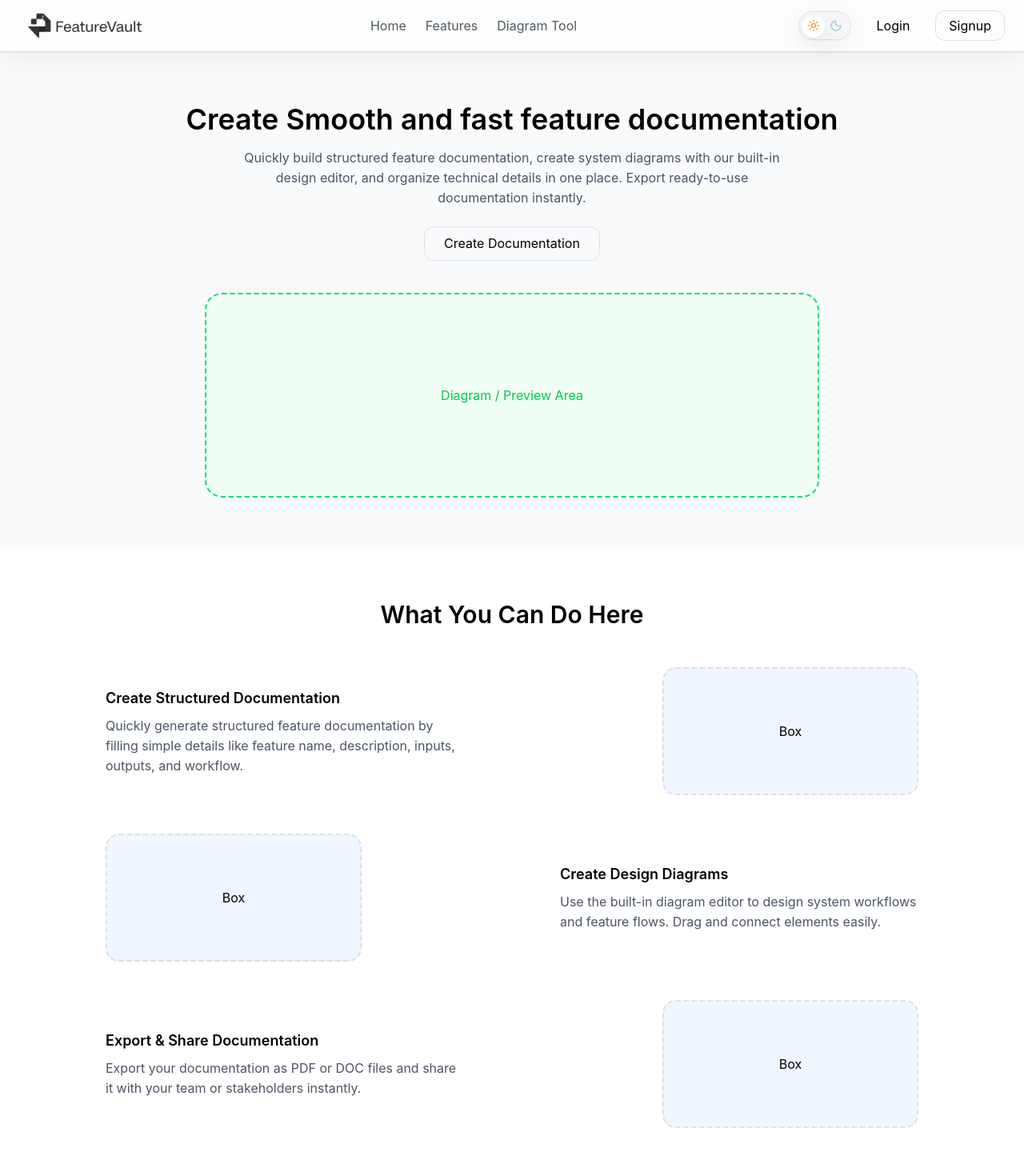
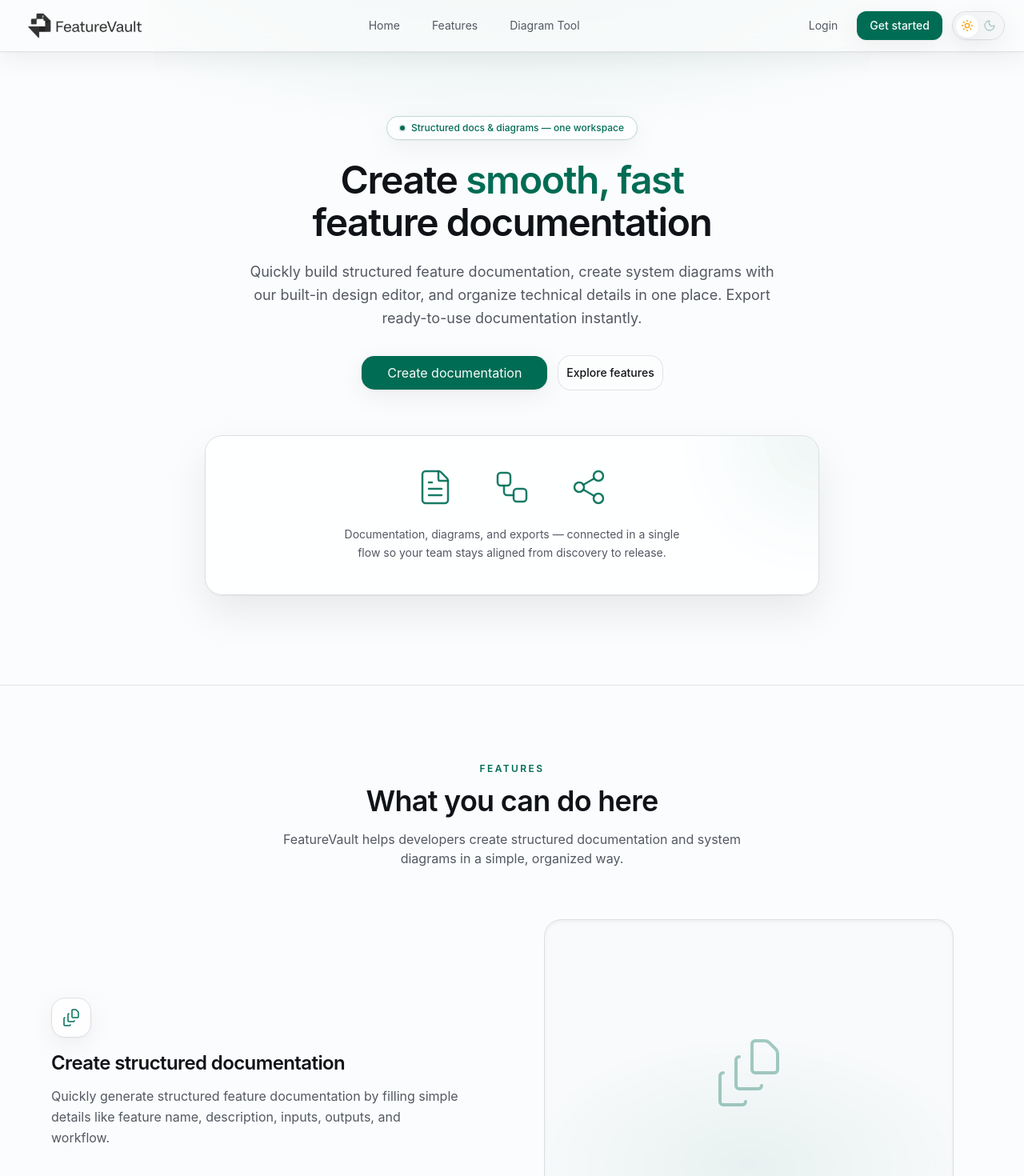
Before and after one commit to DishaKD21/FeatureVault, a Next.js app in the folder frontend/: page / in a window 1280 px wide. Shown: the top 1470 px of the page at 80% size. Built offline with nearby package versions, Linux system fonts and the light colour scheme; no server answers.

Commit message:
added home page ui

```diff
--- a/frontend/src/components/navbar/Navbar.jsx
+++ b/frontend/src/components/navbar/Navbar.jsx
@@ -46,59 +46,68 @@
   };
 
   return (
-    <nav className="flex items-center justify-between border-b border-border bg-background/80 px-6 py-3 shadow-fv-soft backdrop-blur-md supports-[backdrop-filter]:bg-background/70">
+    <nav className="sticky top-0 z-50 flex items-center justify-between gap-3 border-b border-border/80 bg-background/85 px-4 py-3 shadow-fv-soft backdrop-blur-[var(--fv-header-blur)] supports-[backdrop-filter]:bg-background/70 sm:gap-4 sm:px-6">
       <ThemeLogo priority />
 
-      <div className="flex items-center gap-6 text-muted-foreground">
-        <Link href="/" className="transition hover:text-foreground">
+      <div className="flex min-w-0 flex-1 items-center justify-center gap-2 overflow-x-auto text-xs text-muted-foreground sm:gap-6 sm:text-sm">
+        <Link href="/" className="shrink-0 rounded-lg px-2 py-1.5 transition hover:bg-accent/80 hover:text-foreground">
           Home
         </Link>
-        <Link href="/#features" className="transition hover:text-foreground">
+        <Link href="/#features" className="shrink-0 rounded-lg px-2 py-1.5 transition hover:bg-accent/80 hover:text-foreground">
           Features
         </Link>
         <button
           type="button"
           disabled={redirectingTo === "/diagram-editor"}
           onClick={() => goProtected("/diagram-editor")}
-          className="transition hover:text-foreground disabled:cursor-wait disabled:opacity-50"
+          className="shrink-0 rounded-lg px-2 py-1.5 transition hover:bg-accent/80 hover:text-foreground disabled:cursor-wait disabled:opacity-50"
         >
-          Diagram Tool
+          <span className="hidden sm:inline">Diagram Tool</span>
+          <span className="sm:hidden">Diagram</span>
         </button>
       </div>
 
-      <div className="flex items-center gap-3 sm:gap-4">
-        <ThemeToggle />
+      <div className="flex shrink-0 items-center gap-2 sm:gap-3">
         {checkingAuth ? (
-          <span className="text-sm text-muted-foreground">Checking...</span>
+          <span className="hidden text-sm text-muted-foreground sm:inline">Checking...</span>
         ) : !authenticated ? (
           <>
-            <Link href="/login" className="rounded-lg px-4 py-1.5 transition hover:bg-accent">
+            <Link
+              href="/login"
+              className="hidden rounded-lg px-3 py-2 text-sm text-muted-foreground transition hover:bg-accent/80 hover:text-foreground sm:inline-flex"
+            >
               Login
             </Link>
-            <Link href="/register" className="rounded-lg border border-border px-4 py-1.5 transition hover:bg-accent">
-              Signup
+            <Link
+              href="/register"
+              className="rounded-lg bg-primary px-3 py-2 text-sm font-medium text-primary-foreground shadow-fv-soft transition hover:bg-primary/90 sm:px-4"
+            >
+              Get started
             </Link>
           </>
         ) : (
           <>
-            {userLabel && <span className="hidden text-sm text-muted-foreground sm:inline">{userLabel}</span>}
+            {userLabel && (
+              <span className="hidden max-w-[7rem] truncate text-sm text-muted-foreground lg:inline xl:max-w-[10rem]">{userLabel}</span>
+            )}
             <button
               type="button"
               disabled={redirectingTo === "/dashboard"}
               onClick={() => goProtected("/dashboard")}
-              className="font-medium text-primary transition hover:text-foreground disabled:cursor-wait disabled:opacity-50"
+              className="rounded-lg px-2 py-2 text-sm font-medium text-primary transition hover:bg-accent/80 hover:text-foreground disabled:cursor-wait disabled:opacity-50 sm:px-3"
             >
               Dashboard
             </button>
             <button
               type="button"
               onClick={logout}
-              className="rounded-lg border border-destructive/25 px-3 py-1.5 text-sm text-destructive transition-colors hover:bg-destructive/10"
+              className="rounded-lg border border-destructive/25 px-2 py-2 text-sm text-destructive transition-colors hover:bg-destructive/10 sm:px-3"
             >
               Logout
             </button>
           </>
         )}
+        <ThemeToggle />
       </div>
     </nav>
   );
--- a/frontend/src/modules/homepage/HomePage.jsx
+++ b/frontend/src/modules/homepage/HomePage.jsx
@@ -1,19 +1,22 @@
-import React from 'react'
-import Hero from './hero-section/Hero';
-import Feature from './features/Feature';
-import GetStarted from './get-started/GetStarted';
-import Navbar from '@/components/navbar/Navbar';
-import Footer from '@/components/footer/Footer';
+import React from "react";
+import Hero from "./hero-section/Hero";
+import Feature from "./features/Feature";
+import GetStarted from "./get-started/GetStarted";
+import Navbar from "@/components/navbar/Navbar";
+import Footer from "@/components/footer/Footer";
+
 const HomePage = () => {
   return (
-    <>
-    <Navbar/>
-     <Hero/>
-    <Feature/>
-    <GetStarted/>
-    <Footer/>
-    </>
-  )
-}
+    <div className="min-h-screen bg-background text-foreground antialiased">
+      <Navbar />
+      <main>
+        <Hero />
+        <Feature />
+        <GetStarted />
+      </main>
+      <Footer />
+    </div>
+  );
+};
 
 export default HomePage;
--- a/frontend/src/modules/homepage/features/Feature.jsx
+++ b/frontend/src/modules/homepage/features/Feature.jsx
@@ -1,75 +1,113 @@
-import React from "react";
+"use client";
+
+import React, { useState } from "react";
+import { useRouter } from "next/navigation";
+import { FileStack, GitBranch, Download, Loader2 } from "lucide-react";
+import { isAuthenticated, saveRedirectPath } from "@/components/auth/useAuth";
+import { Button } from "@/components/ui/button";
+import { cn } from "@/lib/utils";
+
+const blocks = [
+  {
+    title: "Create structured documentation",
+    body: "Quickly generate structured feature documentation by filling simple details like feature name, description, inputs, outputs, and workflow.",
+    icon: FileStack,
+  },
+  {
+    title: "Create design diagrams",
+    body: "Use the built-in diagram editor to design system workflows and feature flows. Drag and connect elements easily.",
+    icon: GitBranch,
+  },
+  {
+    title: "Export & share documentation",
+    body: "Export your documentation as PDF or DOC files and share it with your team or stakeholders instantly.",
+    icon: Download,
+  },
+];
 
 const Feature = () => {
+  const router = useRouter();
+  const [redirecting, setRedirecting] = useState(false);
+
+  const handleStartCreating = () => {
+    setRedirecting(true);
+    if (!isAuthenticated()) {
+      saveRedirectPath("/create-doc");
+      router.push("/login");
+      return;
+    }
+    router.push("/create-doc");
+  };
+
   return (
-    <section id="features" className="px-6 py-16 bg-white text-center">
+    <section id="features" className="scroll-mt-24 px-4 py-20 sm:px-6 sm:py-24">
+      <div className="mx-auto max-w-6xl">
+        <p className="text-center text-xs font-semibold uppercase tracking-[0.2em] text-primary">Features</p>
+        <h2 className="mx-auto mt-3 max-w-2xl text-balance text-center text-3xl font-semibold tracking-[-0.02em] text-foreground sm:text-4xl">
+          What you can do here
+        </h2>
+        <p className="mx-auto mt-4 max-w-xl text-center text-sm text-muted-foreground sm:text-base">
+          FeatureVault helps developers create structured documentation and system diagrams in a simple, organized way.
+        </p>
 
-      {/* Title */}
-      <h2 className="text-3xl font-semibold mb-12">
-        What You Can Do Here
-      </h2>
+        <div className="mt-16 space-y-16 md:space-y-24">
+          {blocks.map((item, i) => {
+            const Icon = item.icon;
+            const flip = i % 2 === 1;
+            return (
+              <div key={item.title} className="grid items-center gap-10 md:grid-cols-2 md:gap-14 lg:gap-20">
+                <div className={cn("w-full max-w-lg text-left", flip && "md:order-2")}>
+                  <div className="mb-4 inline-flex rounded-xl border border-border bg-card/80 p-3 text-primary shadow-fv-soft transition hover:border-primary/25">
+                    <Icon className="size-6" strokeWidth={1.5} aria-hidden />
+                  </div>
+                  <h3 className="text-xl font-semibold tracking-tight text-foreground sm:text-2xl">{item.title}</h3>
+                  <p className="mt-3 text-sm leading-relaxed text-muted-foreground sm:text-base">{item.body}</p>
+                </div>
 
-      {/* Feature 1 */}
-      <div className="flex flex-col md:flex-row items-center justify-around gap-8 mb-12">
-        <div className="text-left max-w-md">
-          <h3 className="font-semibold text-lg mb-2">
-            Create Structured Documentation
-          </h3>
-          <p className="text-gray-600">
-            Quickly generate structured feature documentation by filling simple
-            details like feature name, description, inputs, outputs, and workflow.
-          </p>
+                <div
+                  className={cn(
+                    "relative flex aspect-[4/3] w-full max-w-lg items-center justify-center overflow-hidden rounded-2xl border border-border bg-muted/25 shadow-inner transition hover:border-primary/20 dark:bg-card/40",
+                    flip && "md:order-1",
+                  )}
+                >
+                  <div
+                    className="pointer-events-none absolute inset-0 opacity-[0.35] dark:opacity-25"
+                    style={{
+                      background:
+                        "radial-gradient(ellipse 80% 60% at 50% 80%, color-mix(in oklch, var(--primary), transparent 82%), transparent 70%)",
+                    }}
+                    aria-hidden
+                  />
+                  <Icon className="relative size-20 text-primary/35 sm:size-24" strokeWidth={1} aria-hidden />
+                </div>
+              </div>
+            );
+          })}
         </div>
 
-        <div className="w-full md:w-80 h-40 border-2 border-dashed rounded-xl bg-blue-50 flex items-center justify-center">
-          Box
+        <div className="fv-home-section-muted mt-24 rounded-2xl border border-border px-6 py-12 text-center shadow-fv-soft sm:mt-28 sm:px-10 sm:py-16">
+          <h2 className="text-2xl font-semibold tracking-tight text-foreground sm:text-3xl">Build better feature documentation</h2>
+          <p className="mx-auto mt-4 max-w-2xl text-sm leading-relaxed text-muted-foreground sm:text-base">
+            FeatureVault helps developers create structured documentation and system diagrams in a simple and organized way.
+          </p>
+          <Button
+            type="button"
+            size="lg"
+            disabled={redirecting}
+            onClick={handleStartCreating}
+            className="mt-8 h-11 min-w-[240px] rounded-xl px-8 text-sm font-medium shadow-fv-soft"
+          >
+            {redirecting ? (
+              <>
+                <Loader2 className="mr-2 size-4 animate-spin" />
+                Redirecting...
+              </>
+            ) : (
+              "Start creating documentation"
+            )}
+          </Button>
         </div>
       </div>
-
-      {/* Feature 2 */}
-      <div className="flex flex-col md:flex-row items-center justify-around gap-8 mb-12">
-
-        <div className="w-full md:w-80 h-40 border-2 border-dashed rounded-xl bg-blue-50 flex items-center justify-center">
-          Box
-        </div>
-
-        <div className="text-left max-w-md">
-          <h3 className="font-semibold text-lg mb-2">
-            Create Design Diagrams
-          </h3>
-          <p className="text-gray-600">
-            Use the built-in diagram editor to design system workflows and feature
-            flows. Drag and connect elements easily.
-          </p>
-        </div>
-      </div>
-
-      {/* Feature 3 */}
-      <div className="flex flex-col md:flex-row items-center justify-around gap-8 mb-12">
-        <div className="text-left max-w-md">
-          <h3 className="font-semibold text-lg mb-2">
-            Export & Share Documentation
-          </h3>
-          <p className="text-gray-600">
-            Export your documentation as PDF or DOC files and share it with your
-            team or stakeholders instantly.
-          </p>
-        </div>
-
-        <div className="w-full md:w-80 h-40 border-2 border-dashed rounded-xl bg-blue-50 flex items-center justify-center">
-          Box
-        </div>
-      </div>
-
-      {/* Bottom Text */}
-      <h2 className="text-2xl font-semibold mt-16 mb-4">
-        Build Better Feature Documentation
-      </h2>
-      <p className="text-gray-600 max-w-2xl mx-auto">
-        FeatureVault helps developers create structured documentation and system
-        diagrams in a simple and organized way.
-      </p>
-
     </section>
   );
 };
--- a/frontend/src/modules/homepage/hero-section/Hero.jsx
+++ b/frontend/src/modules/homepage/hero-section/Hero.jsx
@@ -1,8 +1,12 @@
 "use client";
 
 import React, { useState } from "react";
+import Link from "next/link";
 import { useRouter } from "next/navigation";
+import { Loader2, FileText, Share2, Workflow } from "lucide-react";
 import { isAuthenticated, saveRedirectPath } from "@/components/auth/useAuth";
+import { Button } from "@/components/ui/button";
+import { cn } from "@/lib/utils";
 
 const Hero = () => {
   const router = useRouter();
@@ -21,28 +25,70 @@
   };
 
   return (
-    <section className="flex flex-col items-center bg-gray-50 px-6 py-16 text-center">
-      <h1 className="mb-4 text-3xl font-semibold md:text-4xl">
-        Create Smooth and fast feature documentation
+    <section className="fv-home-hero-wrap border-b border-border/80 bg-background px-4 pb-20 pt-12 sm:px-6 sm:pb-28 sm:pt-16 md:pt-20">
+      <div className="fv-home-hero-inner mx-auto flex max-w-4xl flex-col items-center text-center">
+        <p
+          className={cn(
+            "mb-6 inline-flex items-center gap-2 rounded-full border border-primary/25 bg-card/80 px-4 py-1.5 text-xs font-medium text-primary shadow-fv-soft",
+            "backdrop-blur-sm supports-[backdrop-filter]:bg-card/60",
+          )}
+        >
+          <span className="relative flex h-1.5 w-1.5">
+            <span className="absolute inline-flex h-full w-full animate-ping rounded-full bg-primary opacity-40" />
+            <span className="relative inline-flex h-1.5 w-1.5 rounded-full bg-primary" />
+          </span>
+          Structured docs &amp; diagrams — one workspace
+        </p>
+
+        <h1 className="max-w-3xl text-balance text-3xl font-semibold tracking-[-0.03em] text-foreground sm:text-4xl md:text-5xl md:leading-[1.1]">
+          Create <span className="text-primary">smooth, fast</span> feature documentation
         </h1>
 
-      <p className="mb-6 max-w-2xl text-gray-600">
-        Quickly build structured feature documentation, create system diagrams
-        with our built-in design editor, and organize technical details in one
-        place. Export ready-to-use documentation instantly.
+        <p className="mt-5 max-w-2xl text-pretty text-base leading-relaxed text-muted-foreground sm:text-lg">
+          Quickly build structured feature documentation, create system diagrams with our built-in design editor, and
+          organize technical details in one place. Export ready-to-use documentation instantly.
         </p>
 
-      <button
+        <div className="mt-8 flex flex-col items-stretch gap-3 sm:flex-row sm:items-center sm:justify-center">
+          <Button
             type="button"
+            size="lg"
             disabled={redirecting}
             onClick={handleCreateDocumentation}
-        className="mb-10 inline-block rounded-lg border px-6 py-2 hover:bg-gray-100 disabled:cursor-wait disabled:opacity-60"
+            className="h-11 min-w-[200px] rounded-xl px-8 text-sm font-medium shadow-fv-soft transition hover:shadow-fv-panel"
           >
-        {redirecting ? "Redirecting..." : "Create Documentation"}
-      </button>
+            {redirecting ? (
+              <>
+                <Loader2 className="mr-2 size-4 animate-spin" />
+                Redirecting...
+              </>
+            ) : (
+              "Create documentation"
+            )}
+          </Button>
+          <Button type="button" variant="outline" size="lg" className="h-11 rounded-xl border-border/80 bg-card/50" asChild>
+            <Link href="/#features">Explore features</Link>
+          </Button>
+        </div>
 
-      <div className="flex h-64 w-full max-w-3xl items-center justify-center rounded-2xl border-2 border-dashed border-green-400 bg-green-50">
-        <span className="text-green-500">Diagram / Preview Area</span>
+        <div className="relative mt-14 w-full max-w-3xl overflow-hidden rounded-2xl border border-border bg-card/90 p-8 shadow-fv-panel backdrop-blur-sm dark:bg-card/70 sm:p-10">
+          <div
+            className="pointer-events-none absolute -right-20 -top-20 h-40 w-40 rounded-full opacity-40 blur-3xl"
+            style={{ background: "color-mix(in oklch, var(--primary), transparent 75%)" }}
+            aria-hidden
+          />
+          <div className="relative flex flex-col items-center gap-6">
+            <div className="flex flex-wrap items-center justify-center gap-8 text-primary/90 sm:gap-12">
+              <FileText className="size-10 sm:size-12" strokeWidth={1.25} aria-hidden />
+              <Workflow className="size-10 sm:size-12" strokeWidth={1.25} aria-hidden />
+              <Share2 className="size-10 sm:size-12" strokeWidth={1.25} aria-hidden />
+            </div>
+            <p className="max-w-md text-sm leading-relaxed text-muted-foreground">
+              Documentation, diagrams, and exports — connected in a single flow so your team stays aligned from discovery
+              to release.
+            </p>
+          </div>
+        </div>
       </div>
     </section>
   );
--- a/frontend/src/styles/theme.css
+++ b/frontend/src/styles/theme.css
@@ -96,4 +96,41 @@
     background-color: var(--card);
     background-image: var(--fv-panel-dark);
   }
+
+  /* Homepage marketing — uses same palette as doc form (primary + neutrals) */
+  .fv-home-hero-wrap {
+    position: relative;
+    isolation: isolate;
+  }
+
+  .fv-home-hero-wrap::before {
+    content: "";
+    position: absolute;
+    left: 50%;
+    top: -15%;
+    width: min(110%, 56rem);
+    height: min(52vh, 28rem);
+    transform: translateX(-50%);
+    background: radial-gradient(
+      ellipse 100% 75% at 50% 0%,
+      color-mix(in oklch, var(--primary), transparent 88%) 0%,
+      transparent 70%
+    );
+    pointer-events: none;
+    z-index: 0;
+  }
+
+  .fv-home-hero-inner {
+    position: relative;
+    z-index: 1;
+  }
+
+  /* Neutral gray only (no warm/teal mix) — homepage bottom CTA band */
+  .fv-home-section-muted {
+    background-color: oklch(0.965 0.003 264);
+  }
+
+  .dark .fv-home-section-muted {
+    background-color: oklch(0.255 0.004 264);
+  }
 }
```
Also changed, not shown: frontend/src/components/form/steps/TrackingStep.jsx (+16 -3 lines), frontend/src/modules/docform/DocForm.jsx (+9 -0 lines), frontend/src/modules/docform/MultiInput.jsx (+19 -21 lines), frontend/public/Form.png (added). Lines whose indentation alone changed are shown as unchanged.
